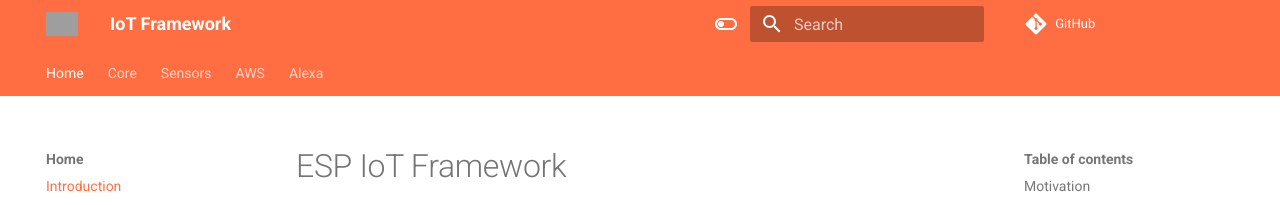
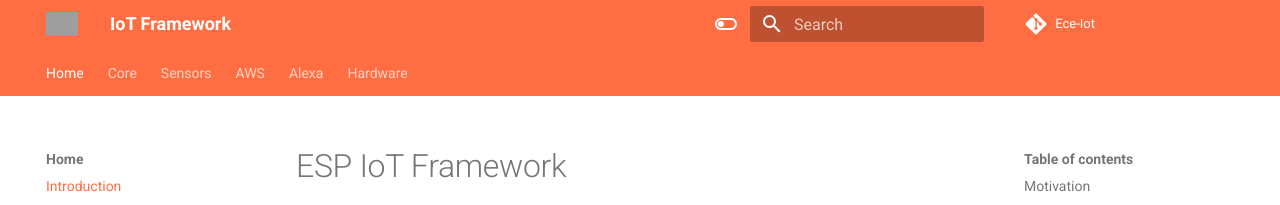
Before and after one commit to ECE-IoT/ECE-IoT.github.io, an MkDocs documentation site: the page built from docs/index.md, in a window 1280 px wide and 1085 px high. Shown: the top 205 px of the window. Built offline with MkDocs 1.6.1 and Material for MkDocs 9.7.7, drawn with Linux system fonts in a browser that asks for light colours; comment, search, counter and statistics services are not loaded; some of the changed lines change nothing that is shown; grey boxes are pictures that could not be loaded.

Commit message:
ADD hardware

```diff
--- a/mkdocs.yaml
+++ b/mkdocs.yaml
@@ -16,9 +16,10 @@ nav:
   - Sensors: https://ece-iot.github.io/esp-iot-framework/sensors/
   - AWS: https://ece-iot.github.io/aws-iot-framework/aws/cli/configuration-basics/
   - Alexa: https://ece-iot.github.io/aws-iot-framework/alexa/
+  - Hardware: https://ece-iot.github.io/hardware/
 
 
-repo_url: https://github.com/ECE-IoT/ECE-IoT.github.io
+repo_url: https://ece-iot.github.io
 
 theme:
   name: material
```
